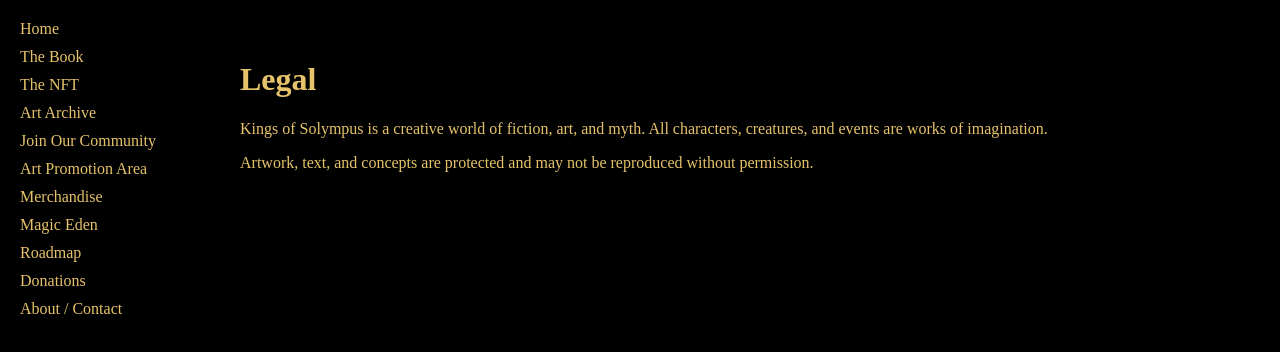
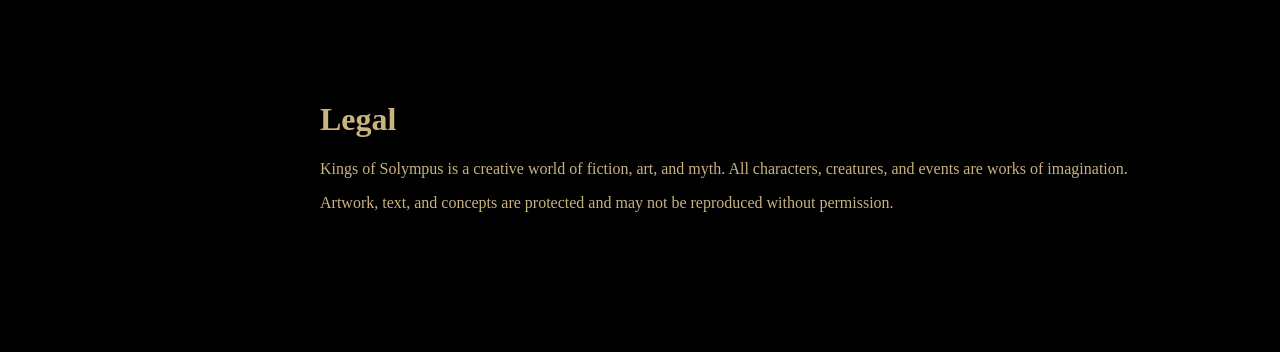
Before and after one commit to vesuvious-king/Kings-of-Solympus-, a Next.js app: page /legal in a window 1280 px wide. Shown: the top 352 px of the page. Built offline with nearby package versions, Linux system fonts and the light colour scheme.

Commit message:
Update layout.js

```diff
--- a/app/layout.js
+++ b/app/layout.js
@@ -1,47 +1,29 @@
 export const metadata = {
   title: "Kings of Solympus",
-  description: "Broken kingdoms and buried legends.",
+  description: "A medieval dark fantasy universe",
 };
 
 export default function RootLayout({ children }) {
   return (
     <html lang="en">
-      <body style={{ margin: 0, background: "black", color: "#e6c36a" }}>
-        <nav
+      <body
+        style={{
+          margin: 0,
+          backgroundColor: "black",
+          color: "#c9b37e",
+          fontFamily: "serif",
+        }}
+      >
+        <div
           style={{
-            position: "fixed",
-            top: "20px",
-            left: "20px",
-            display: "flex",
-            flexDirection: "column",
-            gap: "10px",
-            fontFamily: "inherit",
-            zIndex: 1000,
+            marginLeft: "240px",
+            padding: "40px",
+            minHeight: "100vh",
           }}
         >
-          <a href="/" style={linkStyle}>Home</a>
-          <a href="/book" style={linkStyle}>The Book</a>
-          <a href="/nft" style={linkStyle}>The NFT</a>
-          <a href="/archive" style={linkStyle}>Art Archive</a>
-          <a href="/community" style={linkStyle}>Join Our Community</a>
-          <a href="/promotion" style={linkStyle}>Art Promotion Area</a>
-          <a href="/merch" style={linkStyle}>Merchandise</a>
-          <a href="/magic-eden" style={linkStyle}>Magic Eden</a>
-          <a href="/roadmap" style={linkStyle}>Roadmap</a>
-          <a href="/donations" style={linkStyle}>Donations</a>
-          <a href="/about" style={linkStyle}>About / Contact</a>
-        </nav>
-
-        <main style={{ paddingLeft: "200px" }}>
           {children}
-        </main>
+        </div>
       </body>
     </html>
   );
 }
-
-const linkStyle = {
-  textDecoration: "none",
-  color: "#e6c36a",
-  fontSize: "16px",
-};
```
